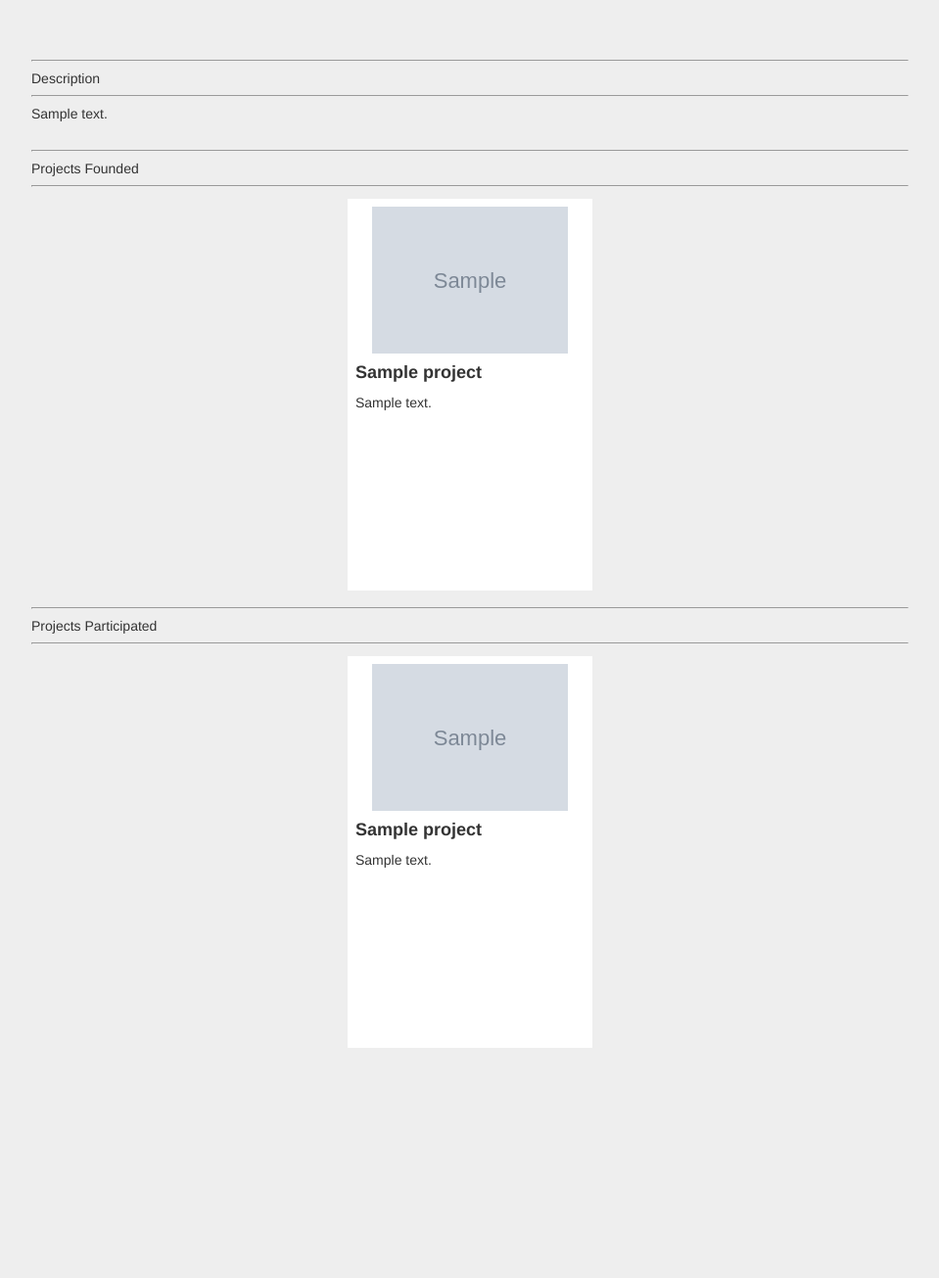
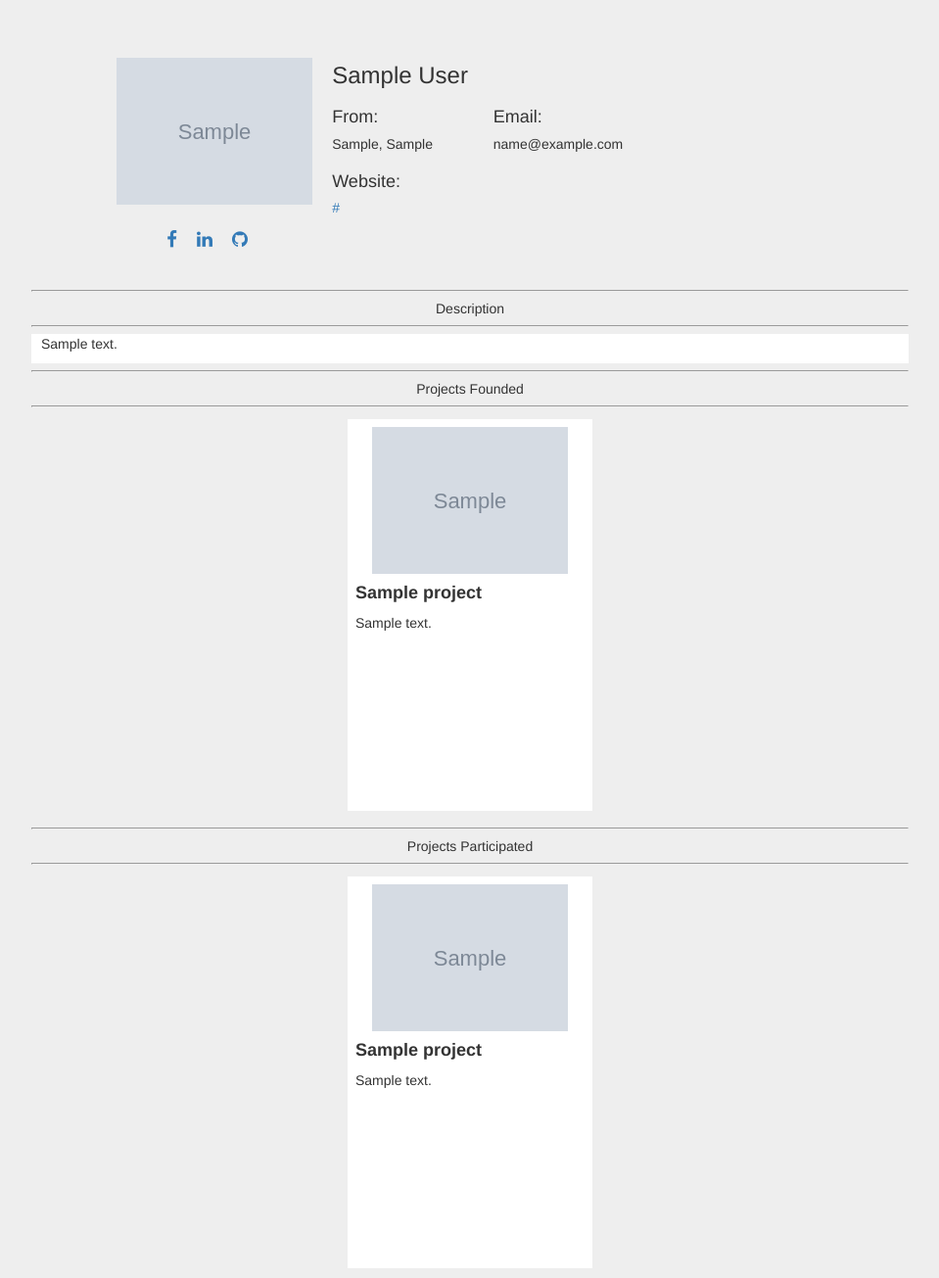
Before and after one commit to GGraca/ComeAlong, a Django app: template ui/templates/users/page.html in a window 1280 px wide. Shown: the part 51-1356 px from the top of the page at 98% size, without its empty margins (160-1119 px from the left). Before the commit the page ends 1121 px from the top, so only its background shows below. Run offline with Django 3.2, Linux system fonts and the light colour scheme; the template is opened without the code that fills it: values that come from a table or form of the project are taken from there, others are empty; tables that the repository leaves empty hold one stand-in row (values such as "Sample post"); grey boxes marked "Sample" are stand-in pictures; parts of the project's set-up code (start-up, migrations or seed data) failed here and were passed over; some libraries are stand-ins or nearby versions.

Commit message:
Application and user profile page

```diff
--- a/my_user/models.py
+++ b/my_user/models.py
@@ -13,6 +13,14 @@ class MyUser(AbstractUser):
 	avatar = models.ImageField(upload_to = 'img/',  default = 'default/img/user.png')
 	description = models.TextField()
 
+	city = models.CharField(max_length=50, null=True, default=None)
+	country = models.CharField(max_length=50, null=True, default=None)
+
+	facebook = models.CharField(max_length=100, null=True, default=None)
+	linkedin = models.CharField(max_length=100, null=True, default=None)
+	github = models.CharField(max_length=100, null=True, default=None)
+	website = models.CharField(max_length=100, null=True, default=None)
+
 	def __unicode__(self):
 		return self.username
 
--- a/ui/static/css/my_style.css
+++ b/ui/static/css/my_style.css
@@ -44,6 +44,7 @@ h1{
 .img_container{
    overflow: hidden;
    float:left;
+   text-align:center;
 }
 
 .image{
--- a/ui/static/css/project.css
+++ b/ui/static/css/project.css
@@ -2,12 +2,12 @@
    width: 300px;
 }
 
-#description{
-   padding: 15px;
+.description{
+   padding: 10px;
    background-color: white;
 }
 
-#description *{
+.description *{
    max-width: 100%
 }
 
--- a/ui/static/css/user.css
+++ b/ui/static/css/user.css
@@ -1,4 +1,12 @@
 /*Images*/
+.img_small{
+   width: 100px;
+   height: 100px;
+   background-size: auto 100px;
+   margin: 5px;
+   border-radius: 15px;
+}
+
 .img_medium{
    width: 115px;
    height: 115px;
@@ -7,11 +15,11 @@
    border-radius: 15px;
 }
 
-.img_small{
-   width: 100px;
-   height: 100px;
-   background-size: auto 100px;
-   margin: 5px;
+.img_large{
+   width: 200px;
+   height: 200px;
+   background-size: 200px auto ;
+   padding: 10px;
    border-radius: 15px;
 }
 
--- a/ui/templates/projects/page/project_info.html
+++ b/ui/templates/projects/page/project_info.html
@@ -1,3 +1,4 @@
+<div style="text-align:center;">
    <br>
    <div class="image img_project_preview" style="background-image:url('{{project.display_image.url}}')"></div>
    <br>
@@ -12,3 +13,4 @@
       {% include "projects/ui/apply_btn.html" %}
    {% endif%}
    <br>
+</div>
--- a/ui/templates/users/page.html
+++ b/ui/templates/users/page.html
@@ -3,26 +3,34 @@
 {% block body_block %}
 	<div class="c">
 
-		<br>
+		<div style="width:85%; margin: 0 auto;">
+			{% include "users/previews/application.html" %}
+		</div>
 
-		<br>
+		<hr>
+			<div style="text-align: center;">
+				Description
+			</div>
+		<hr>
 		<div class="description">
-			<hr>
-				Description
-			<hr>
 			{{ this_user.description }}
 		</div>
 
-		<br>
+
 		<hr>
-			Projects Founded
+			<div style="text-align: center;">
+				Projects Founded
+			</div>
 		<hr>
 		{% with projects=this_user.projects_owned.all %}
 			{% include "projects/project_list.html" %}
 		{% endwith %}
 
+
 		<hr>
-			Projects Participated
+			<div style="text-align: center;">
+				Projects Participated
+			</div>
 		<hr>
 		{% with projects=this_user.projects_participated.all %}
 			{% include "projects/project_list.html" %}
--- /dev/null
+++ b/ui/templates/users/previews/application.html
@@ -0,0 +1,47 @@
+<div class="profile_container profile">
+   <div class="img_container" style="text-align:center;">
+      <div class="image img_large" style="background-image:url('{{this_user.avatar.url}}')" id="user_{{ this_user }}"></div>
+      <ul class="list-inline">
+      {%if this_user.facebook %}
+         <li><a href="{{ this_user.facebook }}"><i class="fa fa-facebook fa-lg"></i></a><li>
+      {% endif %}
+      {%if this_user.linkedin %}
+         <li><a href="{{ this_user.linkedin }}"><i class="fa fa-linkedin fa-lg"></i></a><li>
+      {% endif %}
+      {%if this_user.github %}
+         <li><a href="{{ this_user.github }}"><i class="fa fa-github fa-lg"></i></a><li>
+      {% endif %}
+      </ul>
+
+      {% comment %}
+      <button type="submit"  class="btn btn-primary">
+         Edit
+      </button>
+      {% endcomment %}
+   </div>
+
+   <div style="float:left; margin: 10px; margin-left:20px;">
+      <h3>{{ this_user.get_full_name }}</h3>
+      <div class="row">
+         <div class="col-md-5">
+            <h4>From:</h4>
+               <h5>
+                  {% if this_user.city and this_user.country %}
+                     {{ this_user.city }}, {{ this_user.country }}
+                  {% else %}
+                     {{ this_user.city }}{{ this_user.country }}
+                  {% endif %}
+               </h5>
+         </div>
+         <div class="col-md-5">
+            <h4>Email:</h4><h5>{{ this_user.email }}</h5>
+         </div>
+         <div class="col-md-5">
+            <h4>Website:</h4><h5><a href="{{ this_user.website }}">{{ this_user.website }}</a></h5>
+         </div>
+      </div>
+      {% comment %}
+      <h5>{{ this_user.city }}, {{ this_user.contry }}</h5>
+      {% endcomment %}
+   </div>
+</div>
```
Also changed, not shown: my_user/forms.py (+26 -1 lines), ui/templates/applications/page.html (+16 -10 lines).
